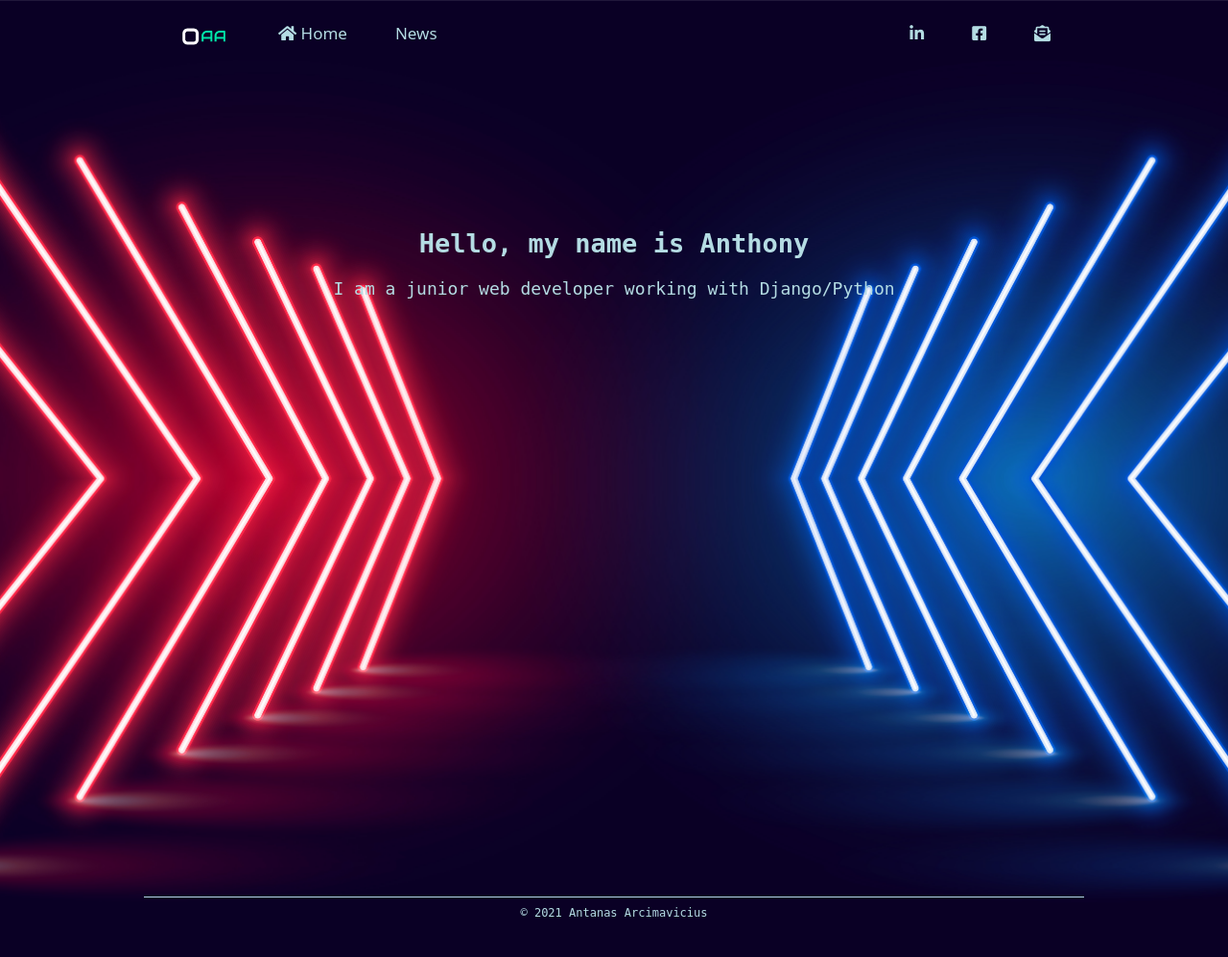
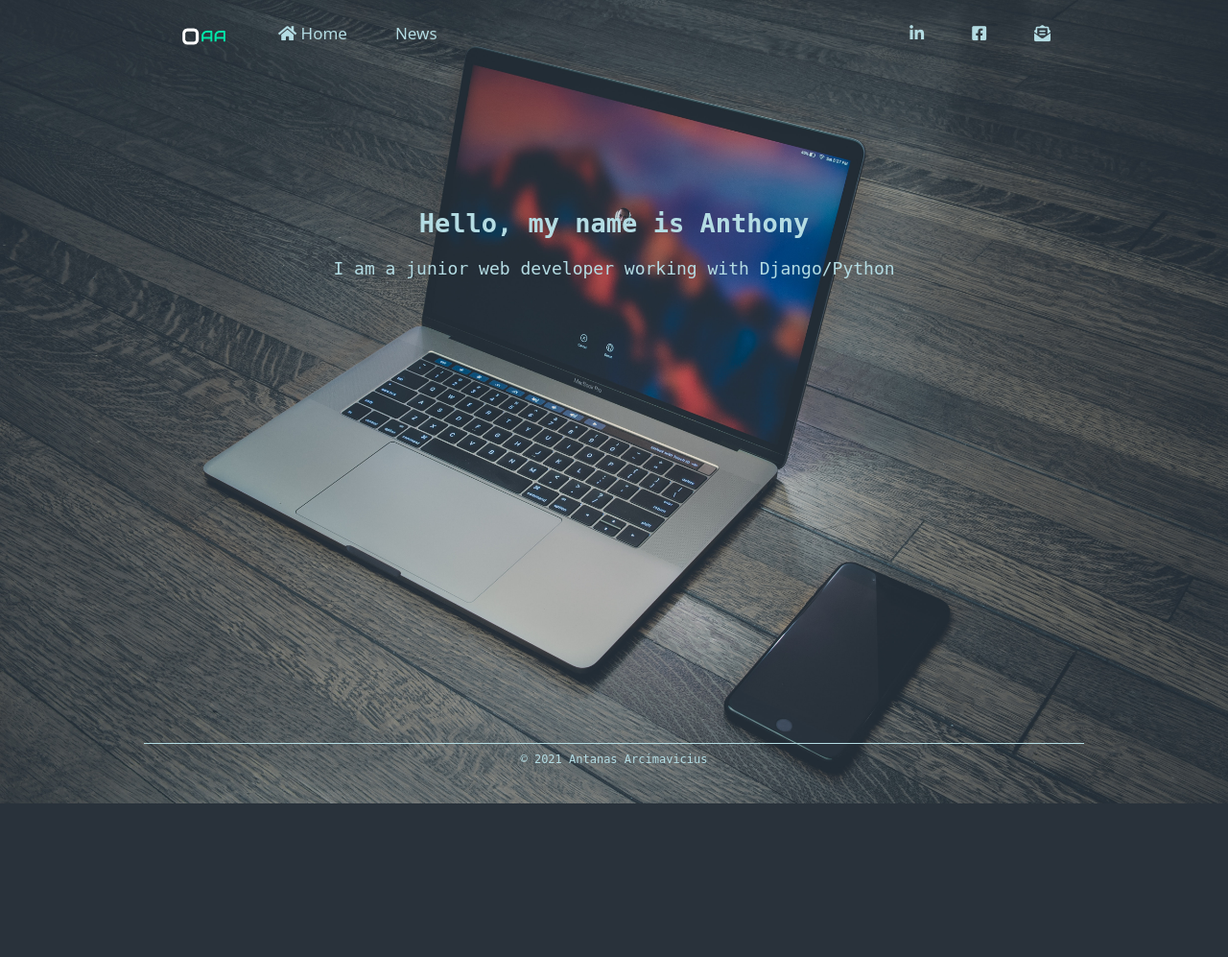
Before and after one commit to AntanasArcimavicius/MyBlog, a Python web app: template web/mb/templates/home.html in a window 1280 px wide. Shown: the whole page at 96% size. After the commit the page ends 837 px from the top, so only its background shows below. Run offline with Jinja, Linux system fonts and the light colour scheme; the template is opened without the code that fills it: most values are stand-ins (such as "Sample title", 1, 10 or a date in 2020); form fields are guessed from the names that the template uses.

Commit message:
changed base design

```diff
--- a/web/mb/mainsite/forms.py
+++ b/web/mb/mainsite/forms.py
@@ -2,6 +2,8 @@ from django import forms
 
 
 class ContactForm(forms.Form):
-    from_email = forms.EmailField(required=True, label="From email")
-    subject = forms.CharField(required=True, label="Subject")
+    from_email = forms.EmailField(
+        required=True, label="From email", widget=forms.TextInput(attrs={"placeholder": "From Email"})
+    )
+    subject = forms.CharField(required=True, label="Subject", widget=forms.TextInput(attrs={"placeholder": "Subject"}))
     message = forms.CharField(widget=forms.Textarea, required=True, label="Message")
--- a/web/mb/static/style.css
+++ b/web/mb/static/style.css
@@ -5,12 +5,12 @@
 ========================================================= */
 
 body {
-   background-image: url('img/Futuristic.jpg');
+   background-image: url('img/pexels-junior-2.jpg');
    font-family: monospace, 'Times New Roman', Times, serif;
    background-size: cover !important;
    background-position: top center !important;
    background-repeat: no-repeat !important;
-   /* background-attachment: fixed; */
+   background-attachment: fixed;
 }
 
 .container {
@@ -138,41 +142,19 @@ footer {
  }
 
 /* =========================================================
-   SHAPES
+      HOME
 ========================================================= */
 
 .container {
    display: flex;
    margin-top: 10px;
-   height: 100vh;
+   height: 80vh;
    justify-content: space-between;
-}
-
-.left {
-   clip-path: polygon(0% 0%, 75% 0%, 100% 50%, 75% 100%, 0% 100%);
-   width: 40%;
-   height: 100%;
-}
-
-.left:hover {
-   background: #d41d1d1a;
-   cursor: pointer;
-}
-
-.right {
-   clip-path: polygon(25% 0%, 100% 0%, 100% 100%, 25% 100%, 0% 50%);
-   width: 40%;
-   height: 100%;
-}
-
-.right:hover {
-   background: #0000ff18;
-   cursor: pointer;
 }
 
 .center {
    position: absolute;
-   top: 30%;
+   top: 18%;
    left: 15%;
    width: 70%;
    text-align: center;
--- a/web/mb/templates/email_form.html
+++ b/web/mb/templates/email_form.html
@@ -1,14 +1,12 @@
 <div class="email-modal">
     <div class="modal-content">
         <div class="close">+</div>
-            <h4>WRITE AN EMAIL</h4>
-            <p>You can leave a comment or contact me from here</p>
+            <h4>CONTACT ME</h4>
+            <p>Write me a message</p>
 
         <form method="post">
             {{ csrf_input }}
-            <label for="{{ form.from_email.id_for_label }}">{{form.from_email.label}}:</label>
                 {{ form.from_email }}
-            <label for="{{ form.subject.id_for_label }}">{{form.subject.label}}:</label>
                 {{ form.subject }}
                 {{ form.message }}
             <input class="button-primary" type="submit" name="send" value="Send">
--- a/web/mb/templates/header.html
+++ b/web/mb/templates/header.html
@@ -15,12 +15,19 @@
 </div>
 
 <script>
+    const nav = document.querySelector("#myNav");
+
     function OpenNav() {
-        const nav = document.querySelector("#myNav");
         if (nav.className === "navbar") {
             nav.className += " responsive";
         } else {
             nav.className = "navbar";
         }
     }
+
+    document.body.addEventListener("click", function(event) {
+        if (!nav.contains(event.target)) {
+            nav.className = "navbar";
+        }
+    } );
 </script>
--- a/web/mb/templates/home.html
+++ b/web/mb/templates/home.html
@@ -1,20 +1,14 @@
 {% extends "base.html" %}
 {% block content %}
 
-<div class="center">
-    <h1>Hello, my name is Anthony</h1>
-    <p>I am a junior web developer working with Django/Python</p>
-</div>
 <div class="container">
-    <a href="" class="left">
+    <div class="center">
+        <h1>Hello, my name is Anthony</h1>
+        <p>I am a junior web developer working with Django/Python</p>
+    </div>
+    <div class="bottom">
 
-    </a>
-    <a href="" class="right">
-
-    </a>
-</div>
-<div class="bottom">
-
+    </div>
 </div>
 
 
```
Also changed, not shown: other parts of web/mb/static/style.css (+17 -22 lines), web/mb/static/img/pexels-junior-1.jpg (added), web/mb/static/img/pexels-junior-2.jpg (added).
